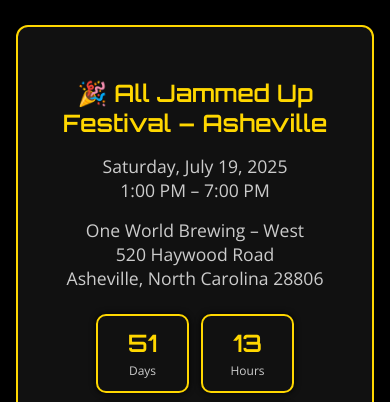
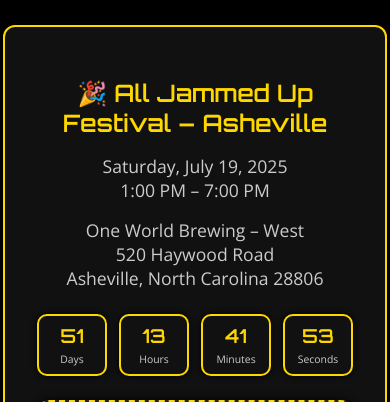
Before and after one commit to jonasnatividad/alljammedup.live, a plain HTML site: page index.html in a window 390 px wide. Shown: the part 390-792 px from the top of the page. Drawn offline with nearby package versions, Linux system fonts and the light colour scheme.

Commit message:
Updated countdown to format better on iphone

```diff
--- a/index.html
+++ b/index.html
@@ -73,7 +73,8 @@
       gap: 0.75rem;
       justify-content: center;
       margin: 1.5rem 0;
-      flex-wrap: wrap;
+      flex-wrap: nowrap;
+      flex-shrink: 1;
     }
 
     .countdown-box {
@@ -196,6 +197,21 @@
       margin-bottom: 0.5rem;
       color: #888;
     }
+
+    @media (max-width: 480px) {
+      .countdown-box {
+        width: 50px;
+        padding: 0.5rem;
+      }
+
+      .countdown-number {
+        font-size: 1.2rem;
+      }
+
+      .countdown-label {
+        font-size: 0.65rem;
+      }
+    }
   </style>
 </head>
 <body>
```
